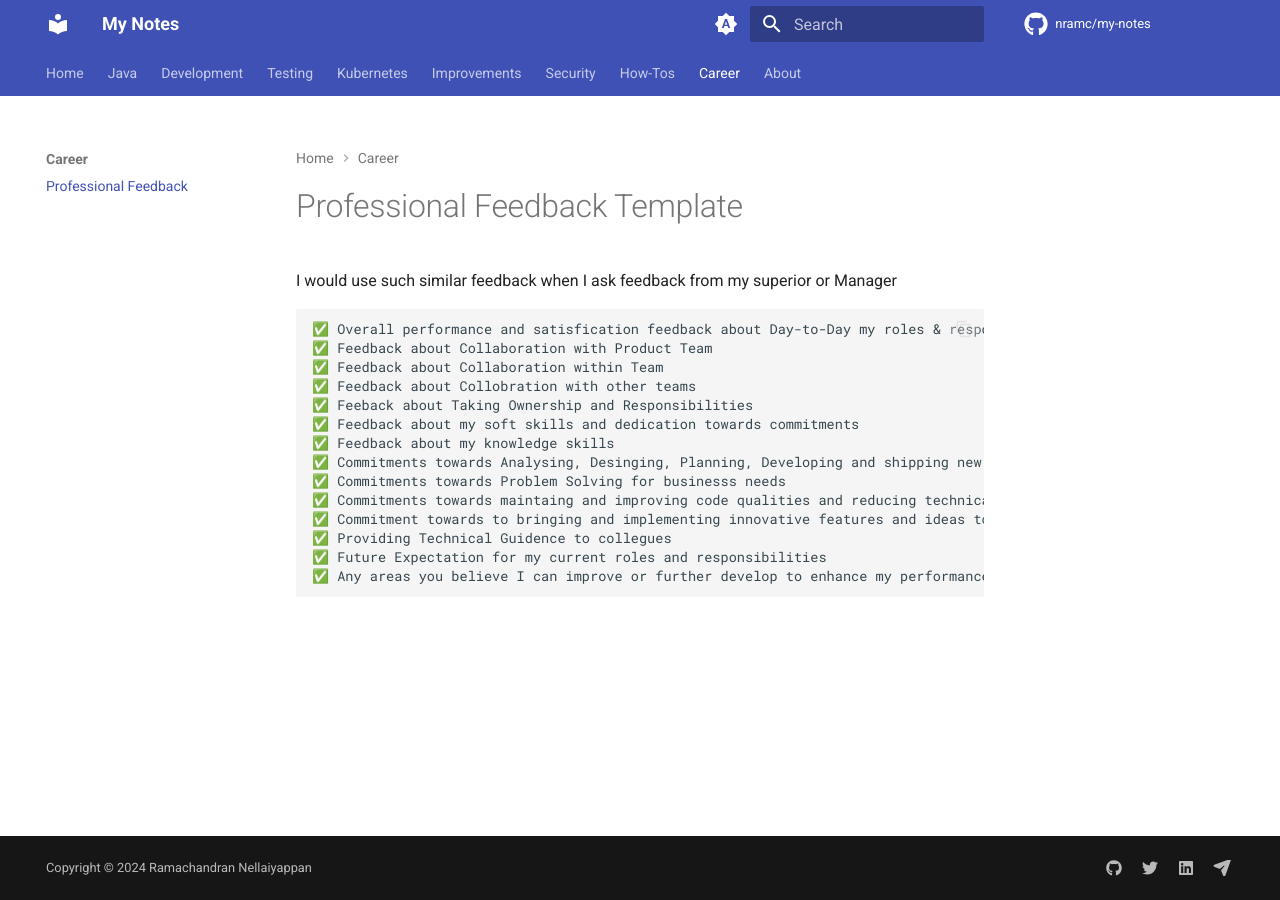
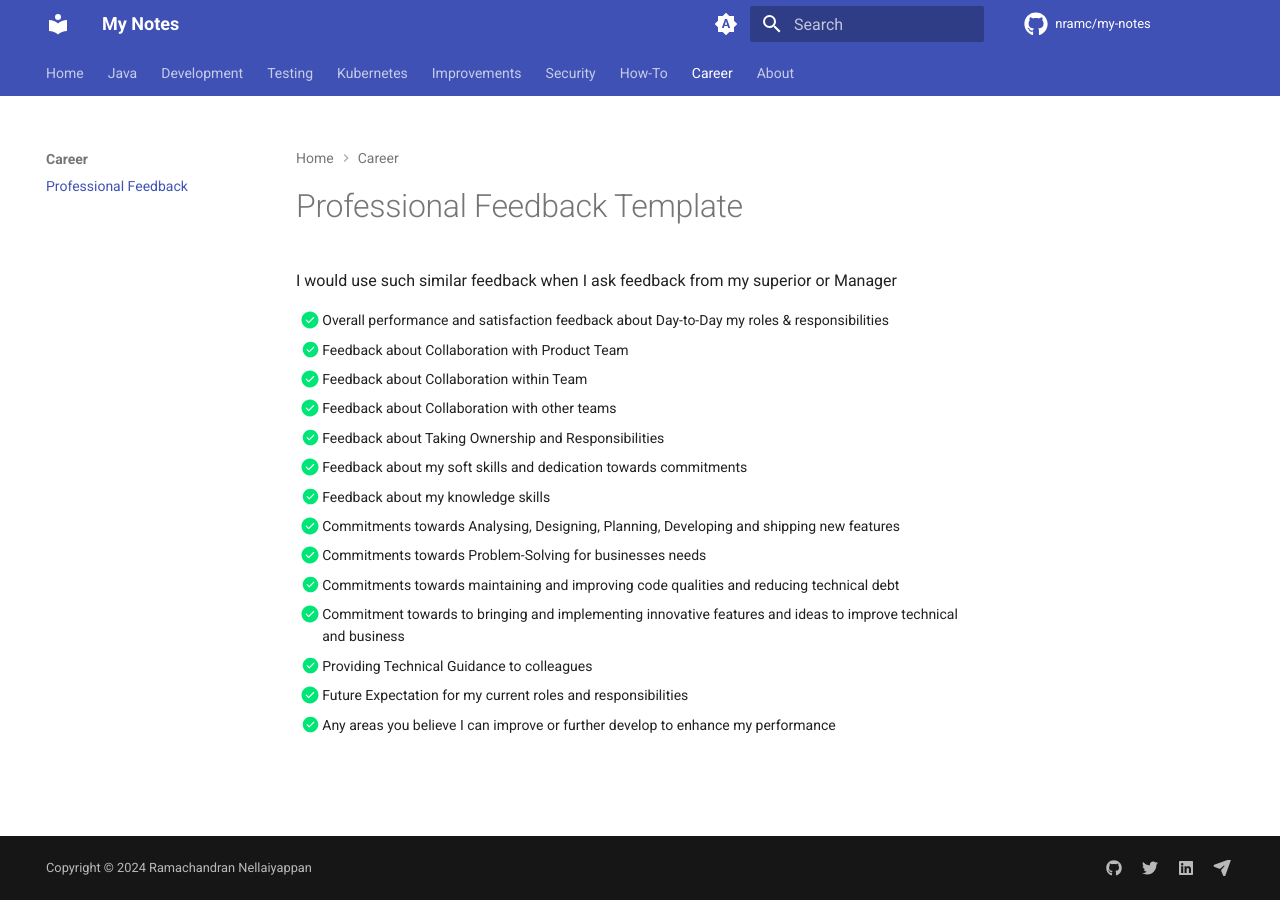
Before and after one commit to nramc/my-notes, an MkDocs documentation site: the page built from docs/career/feedback-template.md, in a window 1280 px wide. Built offline with MkDocs 1.6.1 and Material for MkDocs 9.7.7, drawn with Linux system fonts in a browser that asks for light colours; comment, search, counter and statistics services are not loaded.

```diff
--- a/docs/career/feedback-template.md
+++ b/docs/career/feedback-template.md
@@ -1,18 +1,24 @@
+<style>
+ ul {
+    font-size: 0.7rem;
+}
+</style>
+
 # Professional Feedback Template
 
 I would use such similar feedback when I ask feedback from my superior or Manager
 
-    ✅ Overall performance and satisfication feedback about Day-to-Day my roles & responsibilities
-    ✅ Feedback about Collaboration with Product Team
-    ✅ Feedback about Collaboration within Team
-    ✅ Feedback about Collobration with other teams
-    ✅ Feeback about Taking Ownership and Responsibilities
-    ✅ Feedback about my soft skills and dedication towards commitments
-    ✅ Feedback about my knowledge skills
-    ✅ Commitments towards Analysing, Desinging, Planning, Developing and shipping new features
-    ✅ Commitments towards Problem Solving for businesss needs
-    ✅ Commitments towards maintaing and improving code qualities and reducing technical debt
-    ✅ Commitment towards to bringing and implementing innovative features and ideas to improve technical and business
-    ✅ Providing Technical Guidence to collegues
-    ✅ Future Expectation for my current roles and responsibilities
-    ✅ Any areas you believe I can improve or further develop to enhance my performance
+- [x] Overall performance and satisfaction feedback about Day-to-Day my roles & responsibilities
+- [x] Feedback about Collaboration with Product Team
+- [x] Feedback about Collaboration within Team
+- [x] Feedback about Collaboration with other teams
+- [x] Feedback about Taking Ownership and Responsibilities
+- [x] Feedback about my soft skills and dedication towards commitments
+- [x] Feedback about my knowledge skills
+- [x] Commitments towards Analysing, Designing, Planning, Developing and shipping new features
+- [x] Commitments towards Problem-Solving for businesses needs
+- [x] Commitments towards maintaining and improving code qualities and reducing technical debt
+- [x] Commitment towards to bringing and implementing innovative features and ideas to improve technical and business
+- [x] Providing Technical Guidance to colleagues
+- [x] Future Expectation for my current roles and responsibilities
+- [x] Any areas you believe I can improve or further develop to enhance my performance
--- a/mkdocs.yml
+++ b/mkdocs.yml
@@ -62,6 +62,8 @@ markdown_extensions:
   - pymdownx.inlinehilite
   - pymdownx.snippets
   - pymdownx.superfences
+  - pymdownx.tasklist:
+        custom_checkbox: true
 
 extra:
   generator: false
@@ -98,8 +100,9 @@ nav:
       - 'Secure Coding': 'security/secure-coding.md'
       - 'Secure Password': 'security/password-security.md'
       - 'Penetration Testing': 'security/penetration-testing.md'
-  - How-Tos:
+  - How-To:
       - 'OpenRewrite Integration': 'how-to-articles/open-rewrite.md'
+      - 'New Java Application': 'how-to-articles/new-java-application-checklist.md'
       - 'HTTP Client - IntelliJ Plugin': 'how-to-articles/http-client-intellij-plugin.md'
   - Career:
       - 'Professional Feedback': 'career/feedback-template.md'
```
Also changed, not shown: docs/how-to-articles/new-java-application-checklist.md (added, +25 -0 lines).
